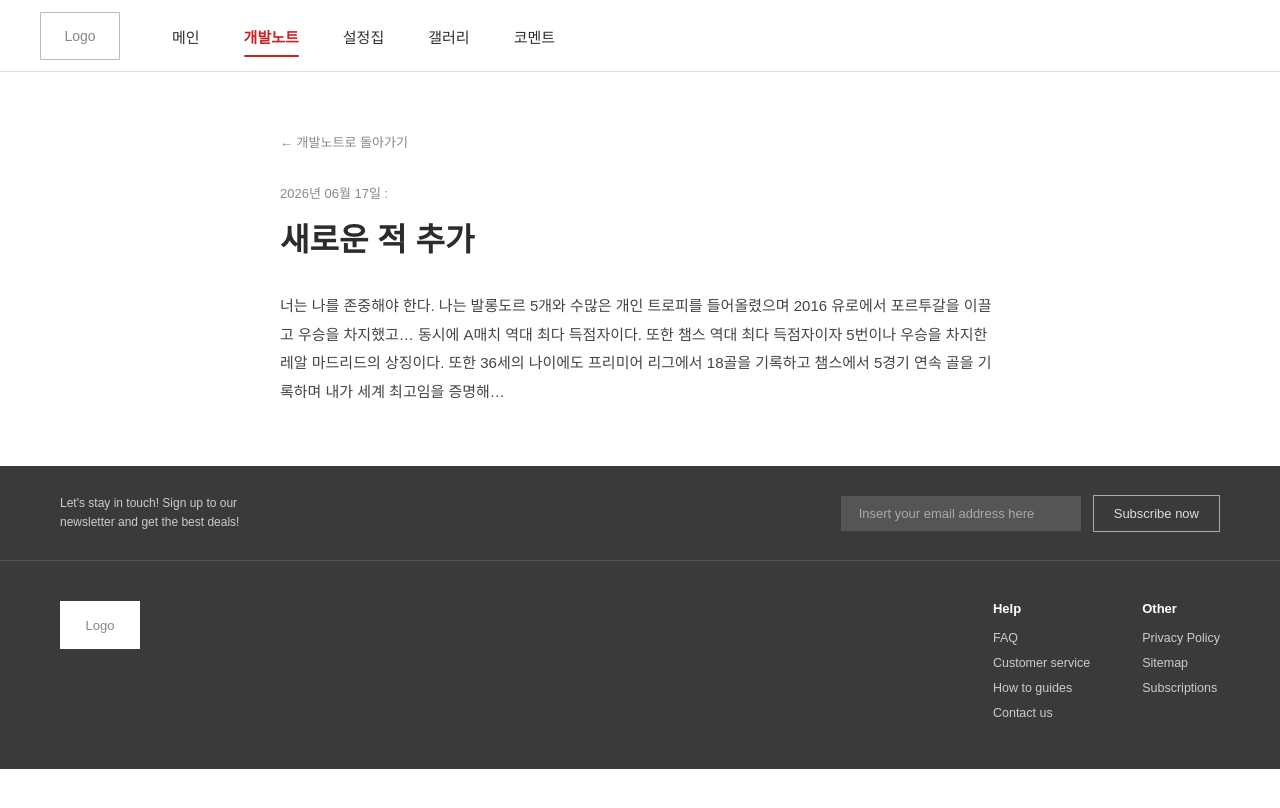
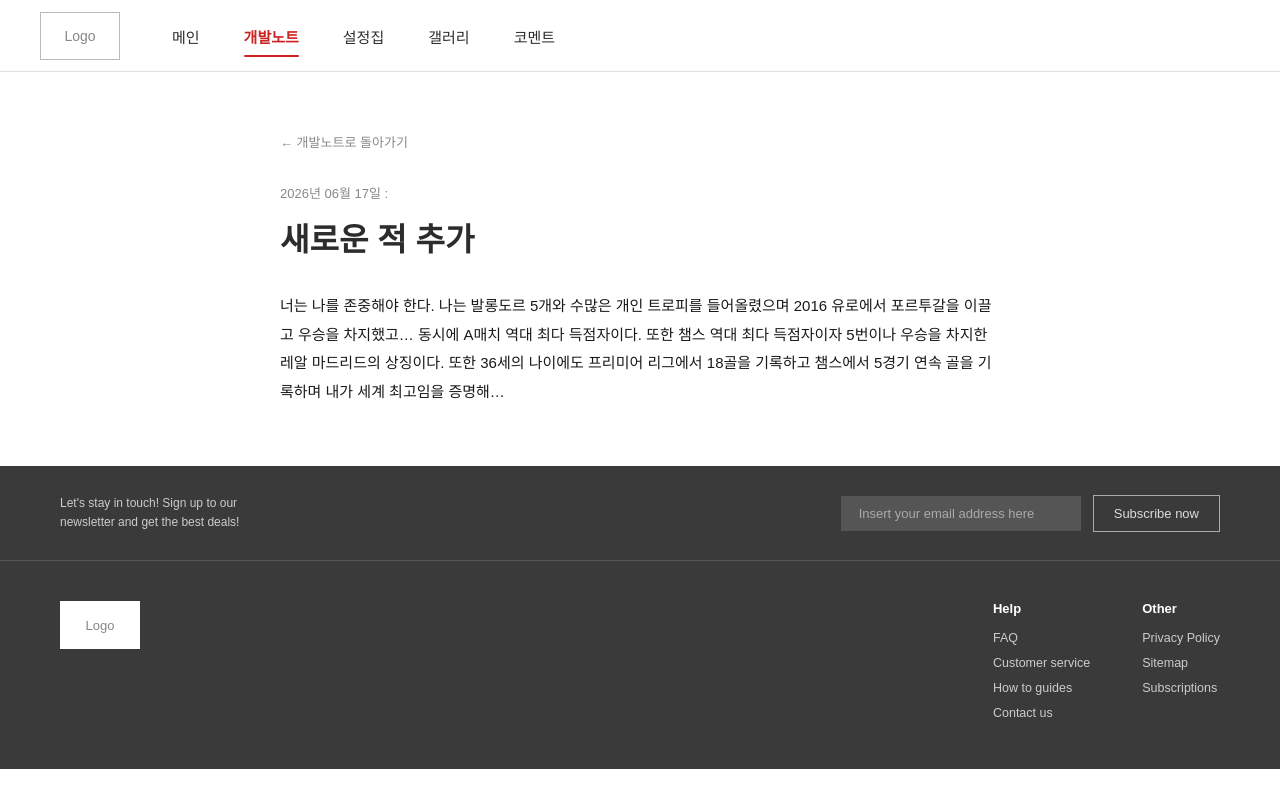
Before and after one commit to crymanmanman2-cell/bloodpunk_project, a Jekyll site: the page built from _posts/2026-06-17-테스트1.md, in a window 1280 px wide. Shown: the top 808 px of the page. Built offline with Jekyll 4.4.1, drawn with Linux system fonts in a browser that asks for light colours.

Commit message:
Update style.css

```diff
--- a/assets/css/style.css
+++ b/assets/css/style.css
@@ -815,7 +815,7 @@
     .post-detail-content {
       font-size: 15px;
       line-height: 1.9;
-      color: #444;
+      color: #191919;
     }
 
     .back-btn {
```
